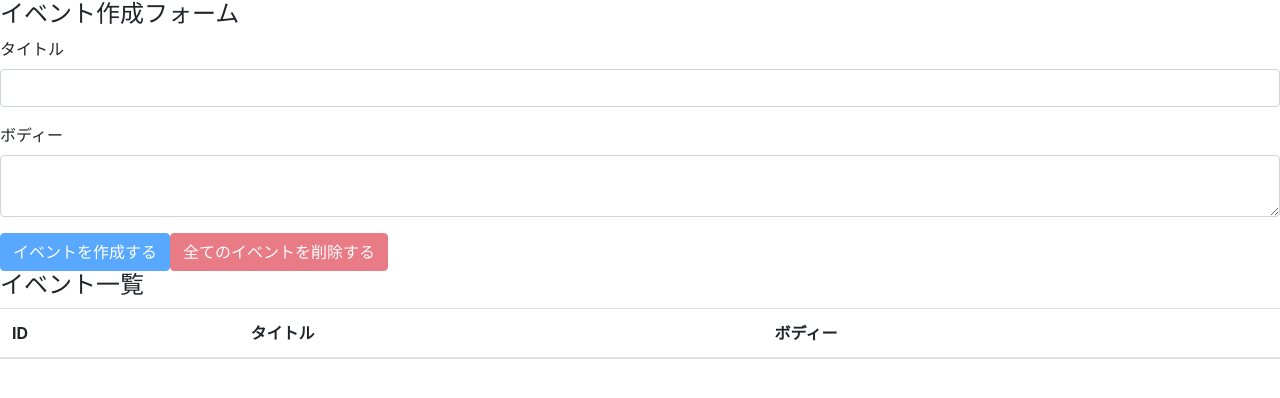
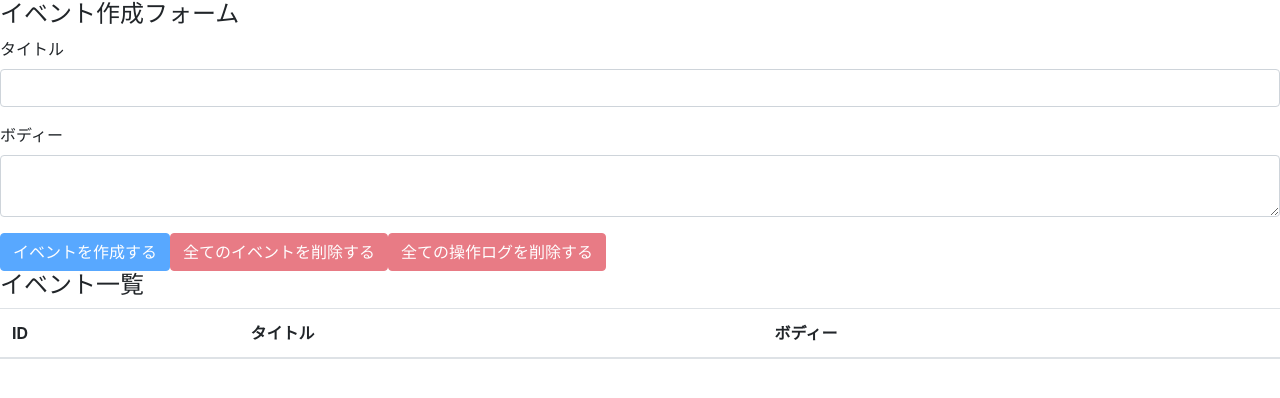
Before and after one commit to RyoHirano/react-hooks-1.0.1, a React (Create React App) app: page / in a window 1280 px wide. Shown: the top 398 px of the page. Built offline with nearby package versions, Linux system fonts and the light colour scheme.

Commit message:
feat:delete operation logs.

```diff
--- a/src/components/EventForm.js
+++ b/src/components/EventForm.js
@@ -47,6 +47,14 @@
     }
   }
 
+  const deleteAllOperationLogs = e => {
+    e.preventDefault();
+    const result = window.confirm(
+      '全ての操作ログを本当に削除しても良いですか？'
+    )
+    result && dispatch({type: DELETE_ALL_OPERATION_LOGS})
+  }
+
   const unCreatable = title === '' || body === ''
   return (
     <>
@@ -86,6 +94,13 @@
         >
           全てのイベントを削除する
         </button>
+        <button
+          className="btn btn-danger"
+          onClick={deleteAllOperationLogs}
+          disabled={!state.operationLogs.length}
+        >
+          全ての操作ログを削除する
+        </button>
       </form>
     </>
   )
```
